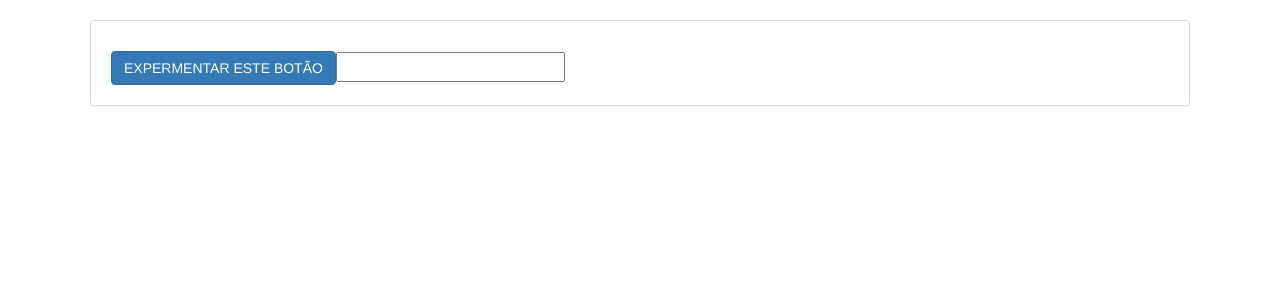
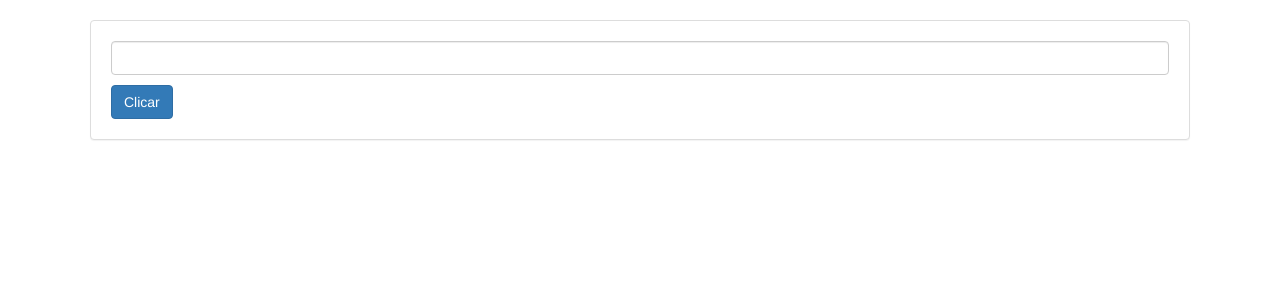
Before and after one commit to tkdkill/primeiro, an Angular app: page / in a window 1280 px wide. Shown: the top 300 px of the page. Built offline with nearby package versions, Linux system fonts and the light colour scheme.

Commit message:
11-11-2017_Aula18

```diff
--- a/src/app/app.component.html
+++ b/src/app/app.component.html
@@ -1,17 +1,14 @@
-<!-- Angular #017 - Event binding e o $event - parte 2 -->
+<!-- Angular #018 - Databinding nos dois sentidos -->
+
 <div class="container">
   <div class="panel panel-default espaco">
 
-    <p>{{texto}}</p>
+    <!--<input type="text" class="form-control" (input)="text_Changed($event)">-->
+    <input type="text" class="form-control" [(ngModel)]="valor">
 
-    <button class="btn btn-primary"
-            (click)="clicar($event)"
-            (mouseover)="mouseover($event)"
-            (mousemove)="mousemove($event)"
+    <p>{{valor}}</p>
 
-            >
-            EXPERMENTAR ESTE BOTÃO</button>
-    <input type="text" name="text" (input)="executar($event)">
+    <button class="btn btn-primary" (click)="alterartexto()">Clicar</button>
 
   </div>
 
--- a/src/app/app.component.ts
+++ b/src/app/app.component.ts
@@ -7,23 +7,16 @@ import { Component } from '@angular/core';
 })
 export class AppComponent {
 
-  texto: string = '';
+  valor: string = '';
+/*
+  //-------------------------
+  text_Changed(event: any){
+    this.valor = event.target.value;
 
-  clicar(event: any){
-    this.texto = 'Clicou';
   }
-    mouseover(event: any){
-      this.texto = event.screenX;
-    }
-
-  mousemove(event: any){
-    this.texto = event.screenX + '-' + event.screenY;
-    console.log(event);
-  }
-
-  executar(event: Event){
-    this.texto = (<HTMLInputElement>event.target).value;
-
+*/
+  alterartexto(){
+    this.valor = 'Valor alterado com botão';
   }
 
 }
--- a/src/app/app.module.ts
+++ b/src/app/app.module.ts
@@ -2,6 +2,7 @@ import { BrowserModule } from '@angular/platform-browser';
 import { NgModule } from '@angular/core';
 
 import { AppComponent } from './app.component';
+import { FormsModule } from '@angular/forms';
 
 
 @NgModule({
@@ -9,7 +10,8 @@ import { AppComponent } from './app.component';
     AppComponent,
   ],
   imports: [
-    BrowserModule
+    BrowserModule,
+    FormsModule
   ],
   providers: [],
   bootstrap: [AppComponent]
```
